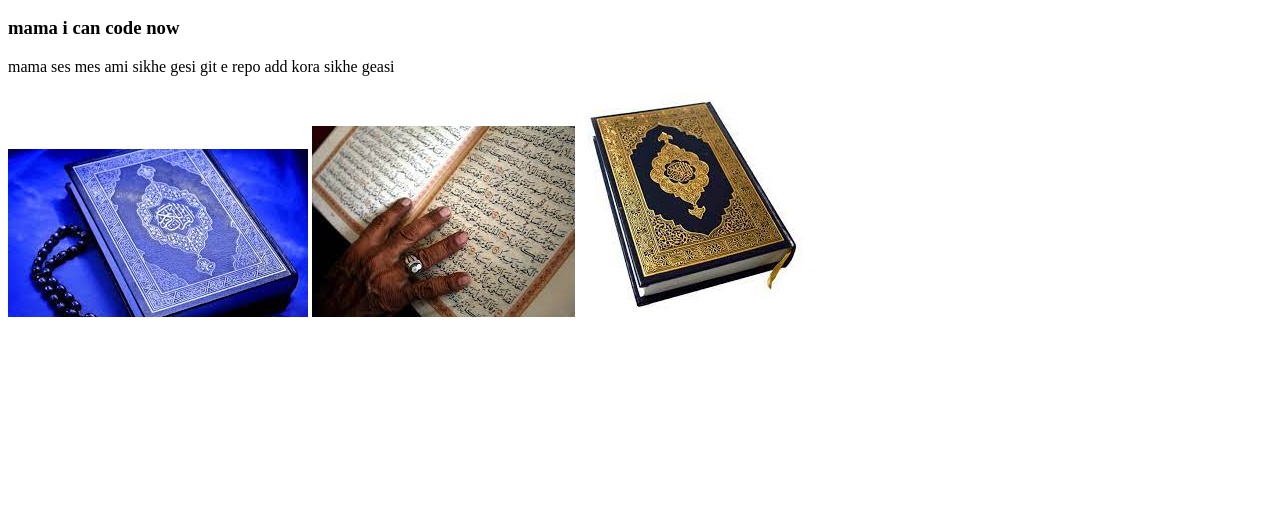
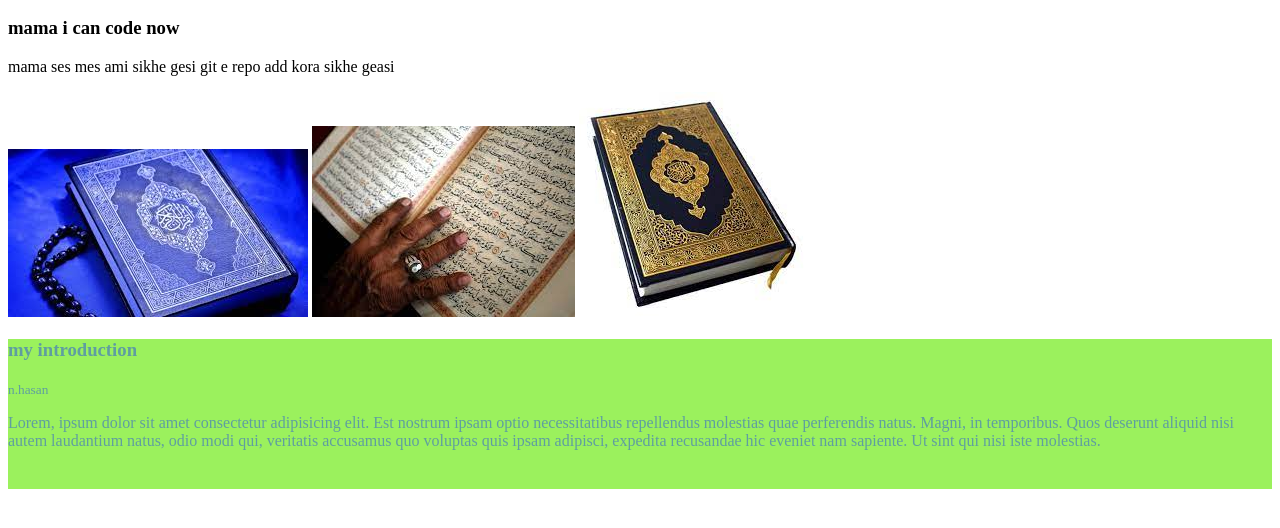
Before and after one commit to S-M-Nahid-Hasan/third-repo, a plain HTML site: page index.html in a window 1280 px wide. Shown: the part 110-638 px from the top of the page. Drawn offline with Linux system fonts and the light colour scheme.

Commit message:
new para or div

```diff
--- a/futani.css
+++ b/futani.css
@@ -5,3 +5,9 @@ h1{
 h2{
     color: darkorange;
 }
+
+div{
+    background-color: rgb(155, 241, 93);
+    color: cadetblue;
+    height: 150px;
+}
--- a/index.html
+++ b/index.html
@@ -15,5 +15,12 @@
     <img src="download.jpg" alt="">
     <img src="download (1).jpg" alt="">
     <img src="download (2).jpg" alt="">
+
+    <div>
+    <h3>my introduction</h3>
+    <small>n.hasan</small>
+    <p>Lorem, ipsum dolor sit amet consectetur adipisicing elit. Est nostrum ipsam optio necessitatibus repellendus molestias quae perferendis natus. Magni, in temporibus. Quos deserunt aliquid nisi autem laudantium natus, odio modi qui, veritatis accusamus quo voluptas quis ipsam adipisci, expedita recusandae hic eveniet nam sapiente. Ut sint qui nisi iste molestias.</p>
+    </div>
+
 </body>
 </html>
```
